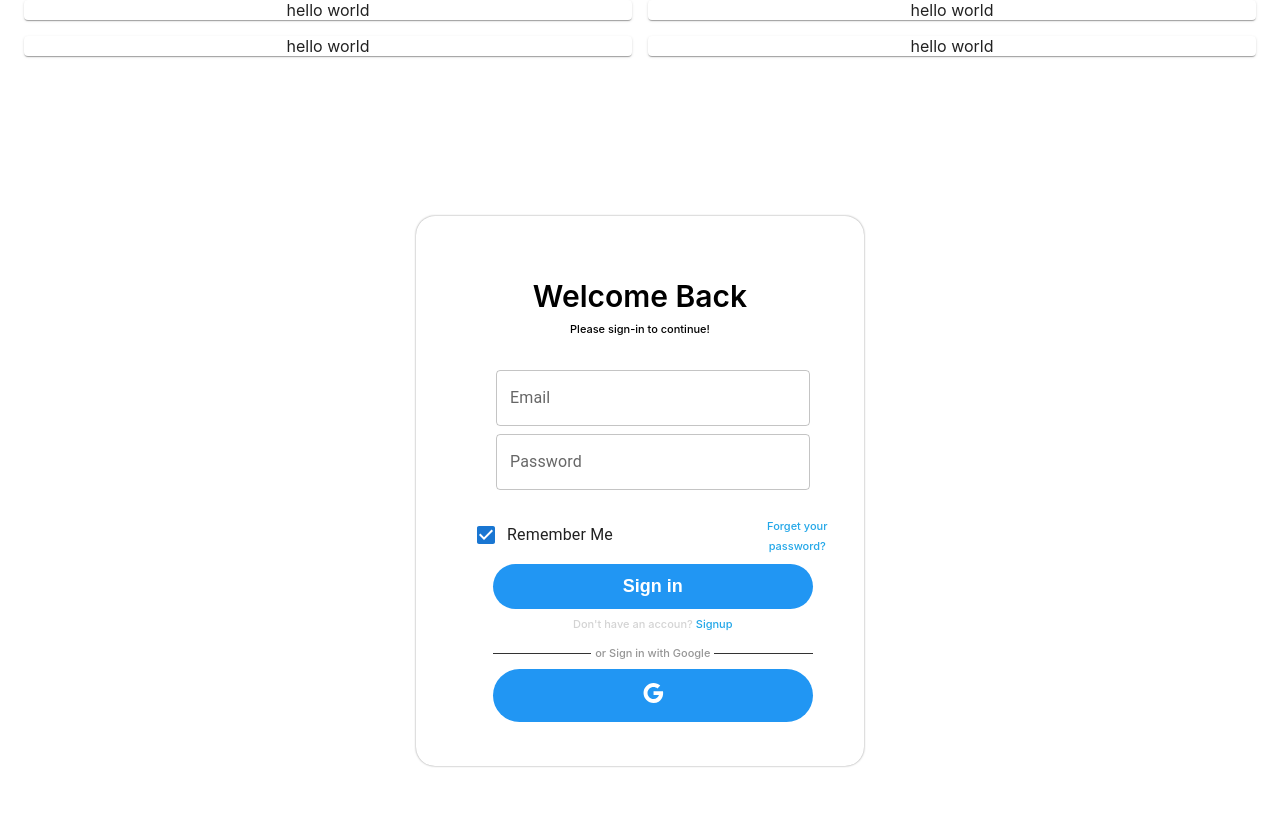
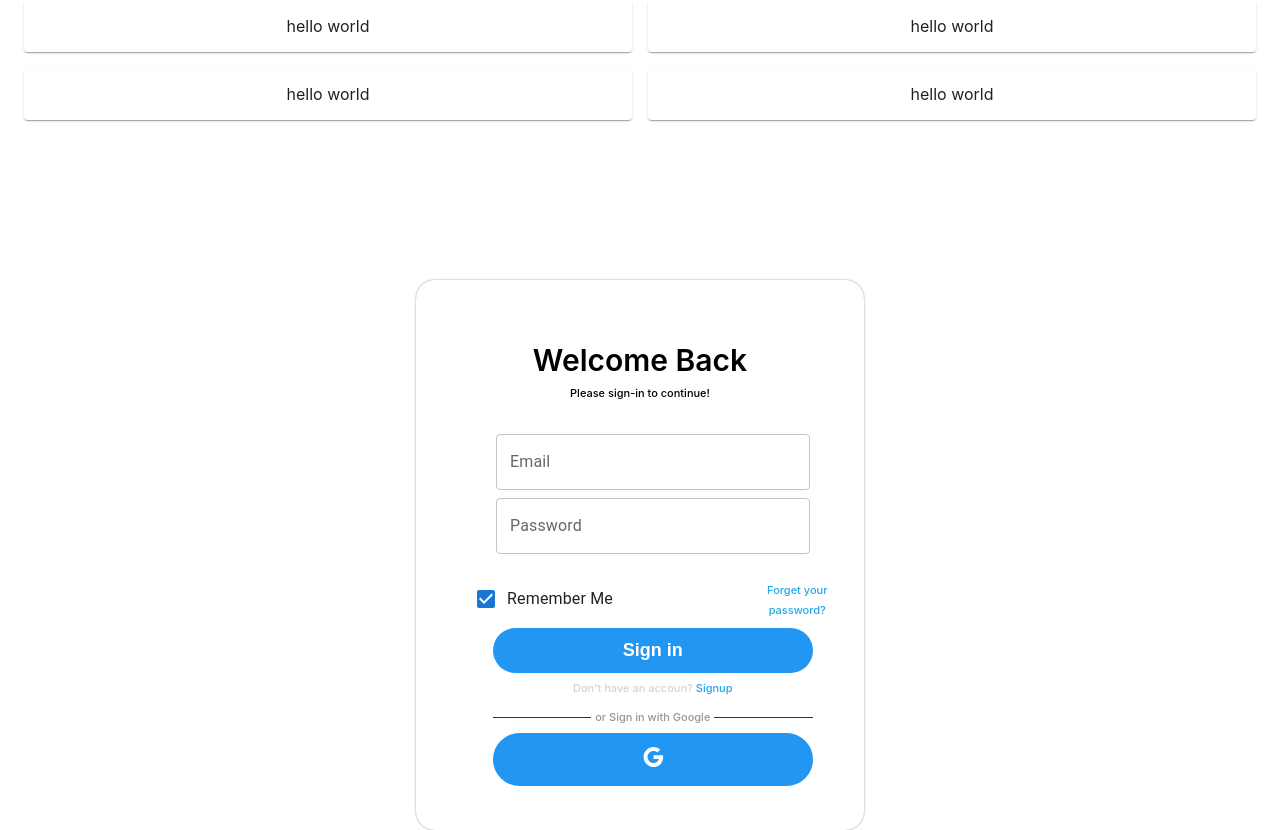
Before and after one commit to royroyzhong/Simp.Com, a React (Create React App) app in the folder frontend/: page / in a window 1280 px wide. Before the commit the page ends 800 px from the top, so only its background shows below. Built offline with nearby package versions, Linux system fonts and the light colour scheme.

Commit message:
dev: [Quinn] build basic structure of dashboard status line

```diff
--- a/frontend/src/component/dashboard/Dashboard.js
+++ b/frontend/src/component/dashboard/Dashboard.js
@@ -6,7 +6,15 @@ export default function Dashboard(props) {
 
     return (
         <Container maxWidth="bg">
-            <OrderStatus></OrderStatus>
+            <Box sx={{ flexGrow: 1 }}>
+                <Grid spacing={{xs:2}} container columns={{ xs: 4, md: 4, bg: 12 }}>
+                    {Array.from(Array(4)).map((_, index) => (
+                    <Grid item xs={4} md={2} bg={3} key={index}>
+                        <OrderStatus />
+                    </Grid>
+                    ))}
+                </Grid>
+            </Box>
         </Container>
     )
 }
@@ -14,16 +22,10 @@ export default function Dashboard(props) {
 function OrderStatus(props) {
 
     return (
-        <Box sx={{ flexGrow: 1 }}>
-            <Grid spacing={{xs:2}} container columns={{ xs: 4, md: 4, bg: 12 }}>
-                {Array.from(Array(4)).map((_, index) => (
-                <Grid item xs={4} md={2} bg={3} key={index}>
-                    <Card>
-                        hello world
-                    </Card>
-                </Grid>
-                ))}
-            </Grid>
-        </Box>
+        <Card>
+            <div>
+                <p>hello world</p>
+            </div>
+        </Card>
     )
 }
```
